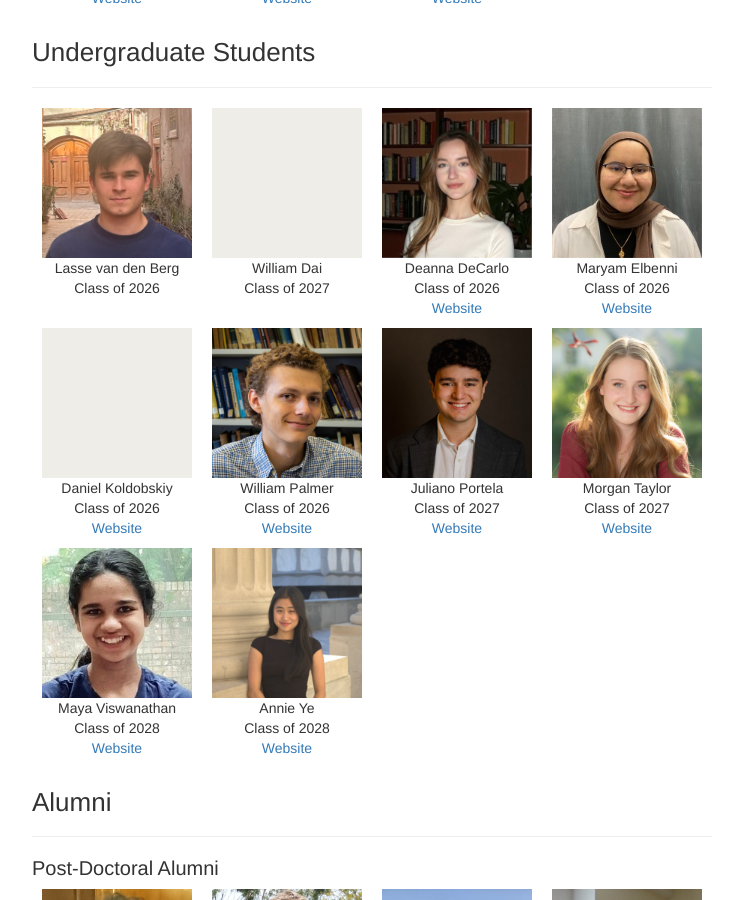
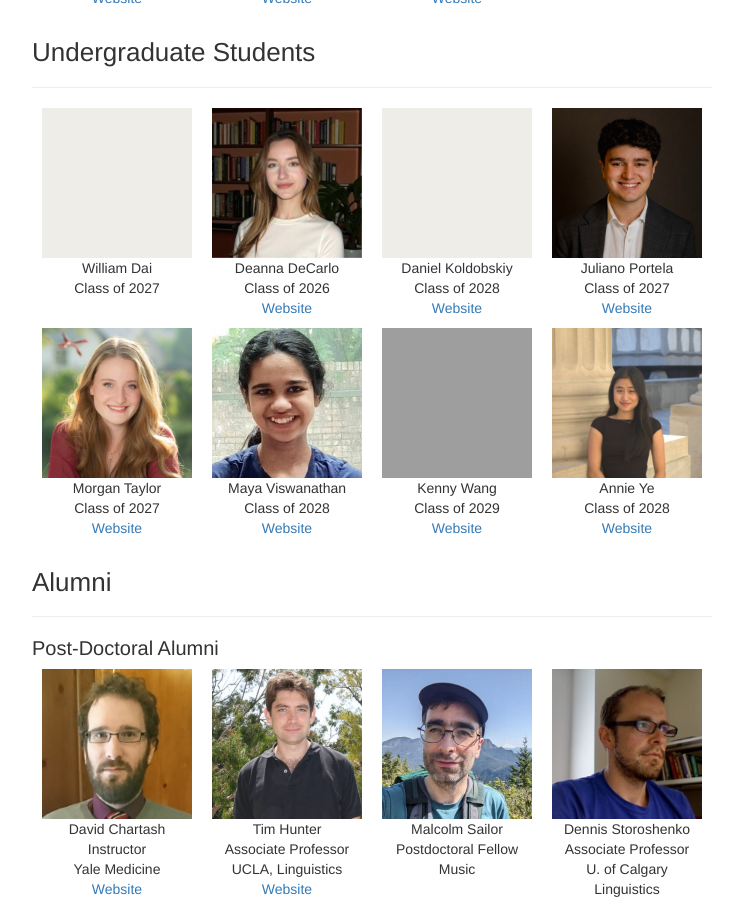
Before and after one commit to clay-lab/clay-lab.github.io, a Jekyll site: the page built from members.html, in a window 1280 px wide and 900 px high, scrolled down 1151 px. Shown: the whole window, without its empty margins (268-1011 px from the left). Built offline with Jekyll 4.4.1, drawn with Linux system fonts in a browser that asks for light colours; some of the changed text lies outside the part shown; grey boxes are pictures that could not be loaded.

Commit message:
update lab members

```diff
--- a/_data/members.yml
+++ b/_data/members.yml
@@ -72,12 +72,6 @@ graduate:
 
 undergraduate:
 
-
-    - name : Lasse van den Berg
-      photo: /photos/lasse_profile.jpg
-      email: lasseheinrich.vandenberg@yale.edu
-      title : 2026
-
     - name : William Dai
       photo: /photos/test.jpg
       email: william.dai@yale.edu
@@ -89,23 +83,11 @@ undergraduate:
       email: deanna.decarlo@yale.edu
       title : 2026
 
-    - name : Maryam Elbenni
-      photo: /photos/maryam_profile.jpg
-      url: https://www.linkedin.com/in/maryam-elbenni-584a62333/
-      email: maryam.elbenni@yale.edu
-      title : 2026
-
     - name : Daniel Koldobskiy
       photo: /photos/test.jpg
       email: daniel.koldobskiy@yale.edu
       url: https://www.linkedin.com/in/daniel-koldobskiy-a71567230/
-      title : 2026
-
-    - name : William Palmer
-      photo: /photos/william_profile.jpg
-      email: william.palmer@yale.edu
-      url: https://www.linkedin.com/in/william-palmer-558369299/
-      title : 2026
+      title : 2028
 
     - name : Juliano Portela
       photo: /photos/juliano_profile.jpg
@@ -124,6 +106,12 @@ undergraduate:
       url: https://www.linkedin.com/in/maya-viswanathan-a8850a33b/
       email: maya.viswanathan@yale.edu
       title : 2028
+
+    - name : Kenny Wang
+      photo: /photos/.jpg
+      url: https://www.linkedin.com/in/kenneth-wang-854606258/
+      email: kenny.l.wang@yale.edu
+      title : 2029
 
     - name : Annie Ye
       photo: /photos/annie_ye_profile.jpg
@@ -206,6 +194,16 @@ undergrad-alumni:
       title : Machine Lrn Scient
       location: Noetik
       url: https://www.linkedin.com/in/andrew-benz/
+
+    - name : Lasse van den Berg
+      photo: /photos/lasse_profile.jpg
+      email: lasseheinrich.vandenberg@yale.edu
+
+
+    - name : Maryam Elbenni
+      photo: /photos/maryam_profile.jpg
+      url: https://www.linkedin.com/in/maryam-elbenni-584a62333/
+      email: maryam.elbenni@yale.edu
 
     - name : Sachien Fernando
       photo: /photos/sachien_profile.jpg
@@ -291,6 +289,12 @@ undergrad-alumni:
       title: MS student
       location: Uppsala University
 
+    - name : William Palmer
+      photo: /photos/william_profile.jpg
+      email: william.palmer@yale.edu
+      url: https://www.linkedin.com/in/william-palmer-558369299/
+
+
     - name : Jackson Petty
       photo : /photos/jackson_profile.jpg
       title: PhD student
```
Also changed, not shown: photos/kenny_profile.jpg (added).
